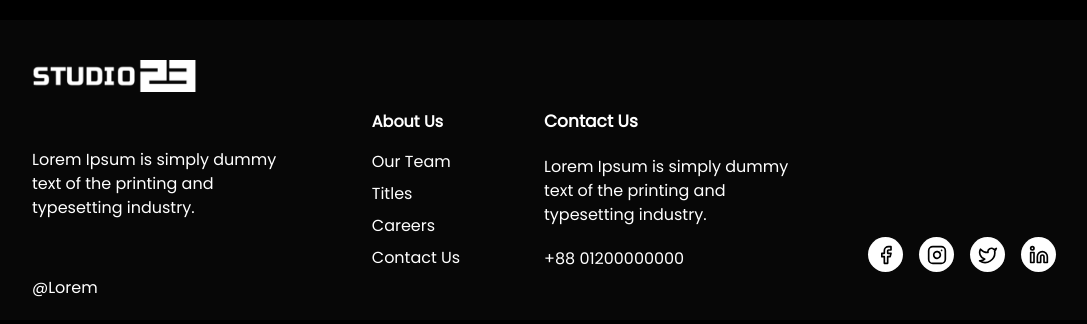
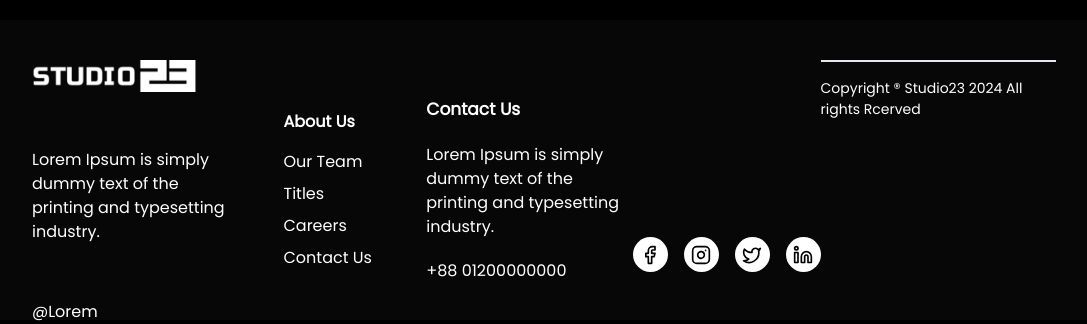
Before and after one commit to Studio-23-xyz/studio23-website, a Next.js app: page /about-us in a window 1280 px wide. Shown: the part 780-1104 px from the top of the page, without its empty margins (96-1183 px from the left). Built offline with nearby package versions, Linux system fonts and the light colour scheme.

Commit message:
Footer Complete

```diff
--- a/src/app/components/Footer.js
+++ b/src/app/components/Footer.js
@@ -68,16 +68,31 @@ const Footer = () => {
         </div>
         <div className="w-1/4 flex flex-row gap-4 justify-end items-end pb-12">
           <div className="bg-white  w-[35px] h-[35px] rounded-full flex justify-center items-center hover:bg-studio_blue">
+            <a href="https://www.facebook.com/Studio23.BS23">
               <Facebook className="stroke-black w-[20px] h-[20px] hover:stroke-white" />
+            </a>
           </div>
           <div className="bg-white  w-[35px] h-[35px] rounded-full flex justify-center items-center hover:bg-studio_blue">
+            <a href="https://www.instagram.com/studio23xyz/?hl=en">
               <Instagram className="stroke-black w-[20px] h-[20px] hover:stroke-white" />
+            </a>
           </div>
           <div className="bg-white  w-[35px] h-[35px] rounded-full flex justify-center items-center hover:bg-studio_blue">
+            <a href="https://twitter.com/Studio23xyz">
               <Twitter className="stroke-black w-[20px] h-[20px] hover:stroke-white" />
+            </a>
           </div>
           <div className="bg-white  w-[35px] h-[35px] rounded-full flex justify-center items-center hover:bg-studio_blue">
+            <a href="https://www.linkedin.com/company/studio-23-bs/">
               <Linkedin className="stroke-black w-[20px] h-[20px] hover:stroke-white" />
+            </a>
+          </div>
+        </div>
+        <div className="border-t-2">
+          <div className="mt-4 flex justify-center">
+            <p className=" text-[14px]">
+              Copyright ® Studio23 2024 All rights Rcerved
+            </p>
           </div>
         </div>
       </div>
@@ -137,16 +152,24 @@ const Footer = () => {
         </div>
         <div className="flex gap-5 mb-3">
           <div className="bg-white  w-[35px] h-[35px] rounded-full flex justify-center items-center hover:bg-studio_blue">
+            <a href="https://www.facebook.com/Studio23.BS23">
               <Facebook className="stroke-black w-[20px] h-[20px] hover:stroke-white" />
+            </a>
           </div>
           <div className="bg-white  w-[35px] h-[35px] rounded-full flex justify-center items-center hover:bg-studio_blue">
+            <a href="https://www.instagram.com/studio23xyz/?hl=en">
               <Instagram className="stroke-black w-[20px] h-[20px] hover:stroke-white" />
+            </a>
           </div>
           <div className="bg-white  w-[35px] h-[35px] rounded-full flex justify-center items-center hover:bg-studio_blue">
+            <a href="https://twitter.com/Studio23xyz">
               <Twitter className="stroke-black w-[20px] h-[20px] hover:stroke-white" />
+            </a>
           </div>
           <div className="bg-white  w-[35px] h-[35px] rounded-full flex justify-center items-center hover:bg-studio_blue">
+            <a href="https://www.linkedin.com/company/studio-23-bs/">
               <Linkedin className="stroke-black w-[20px] h-[20px] hover:stroke-white" />
+            </a>
           </div>
         </div>
 
--- a/src/app/components/Navbar.js
+++ b/src/app/components/Navbar.js
@@ -137,7 +137,7 @@ const Navbar = () => {
             </div>
 
             {showMenu && (
-              <div className="w-[70%] h-screen absolute top-0 left-0 bg-fiery_black p-4 scroll-hide flex flex-col gap-8">
+              <div className="w-[70%] h-screen absolute top-0 left-0 bg-fiery_black pt-6 pl-4 scroll-hide flex flex-col gap-8">
                 <div>
                   <Link href="/">
                     <Image
@@ -212,7 +212,7 @@ const Navbar = () => {
                       <Link href="/contact-us">
                         <div
                           className={classNames(
-                            "w-[55%] bg-studio_blue px-4 py-2 rounded-md hover:bg-white hover:text-black hover:font-bold",
+                            "w-[60%] flex justify-center bg-studio_blue px-4 py-2 rounded-md hover:bg-white hover:text-black hover:font-bold",
                             pathname === "/contact-us"
                               ? "font-bold bg-white text-black"
                               : ""
```
Lines whose indentation alone changed are shown as unchanged.
